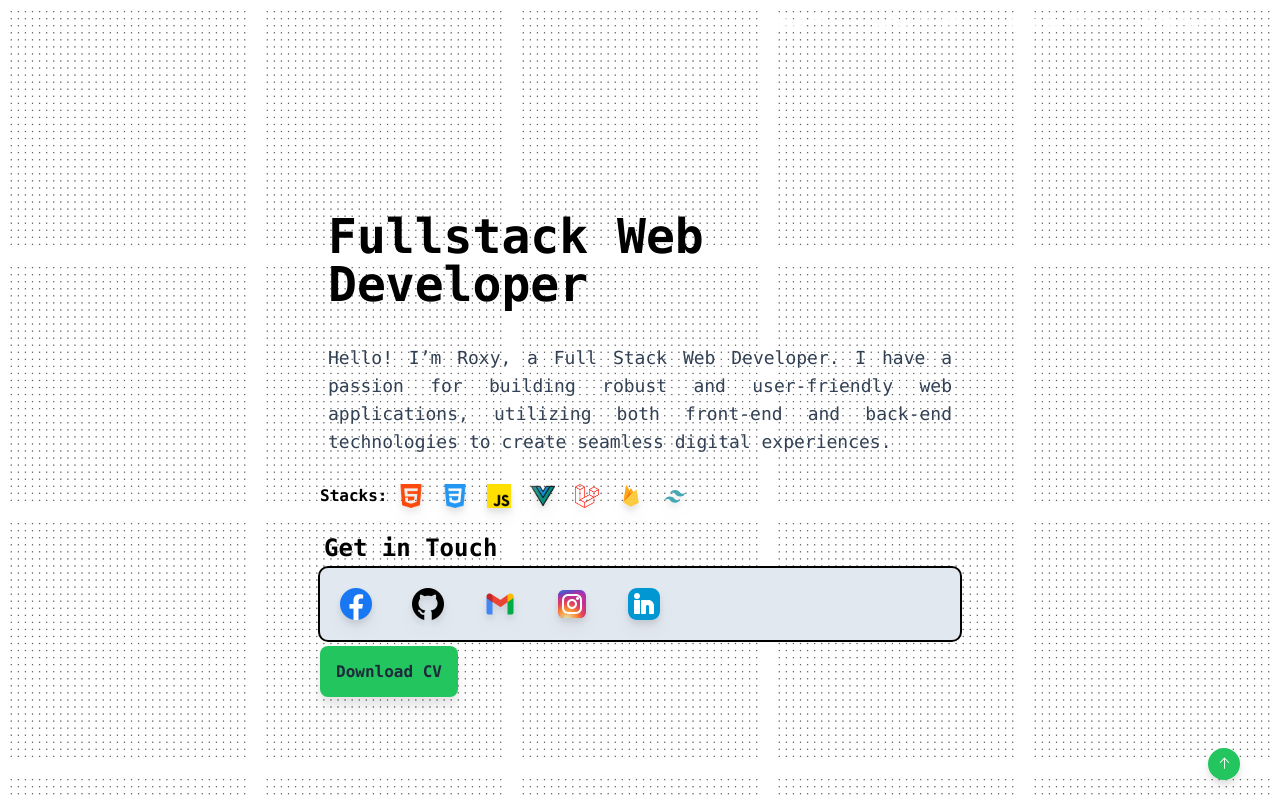
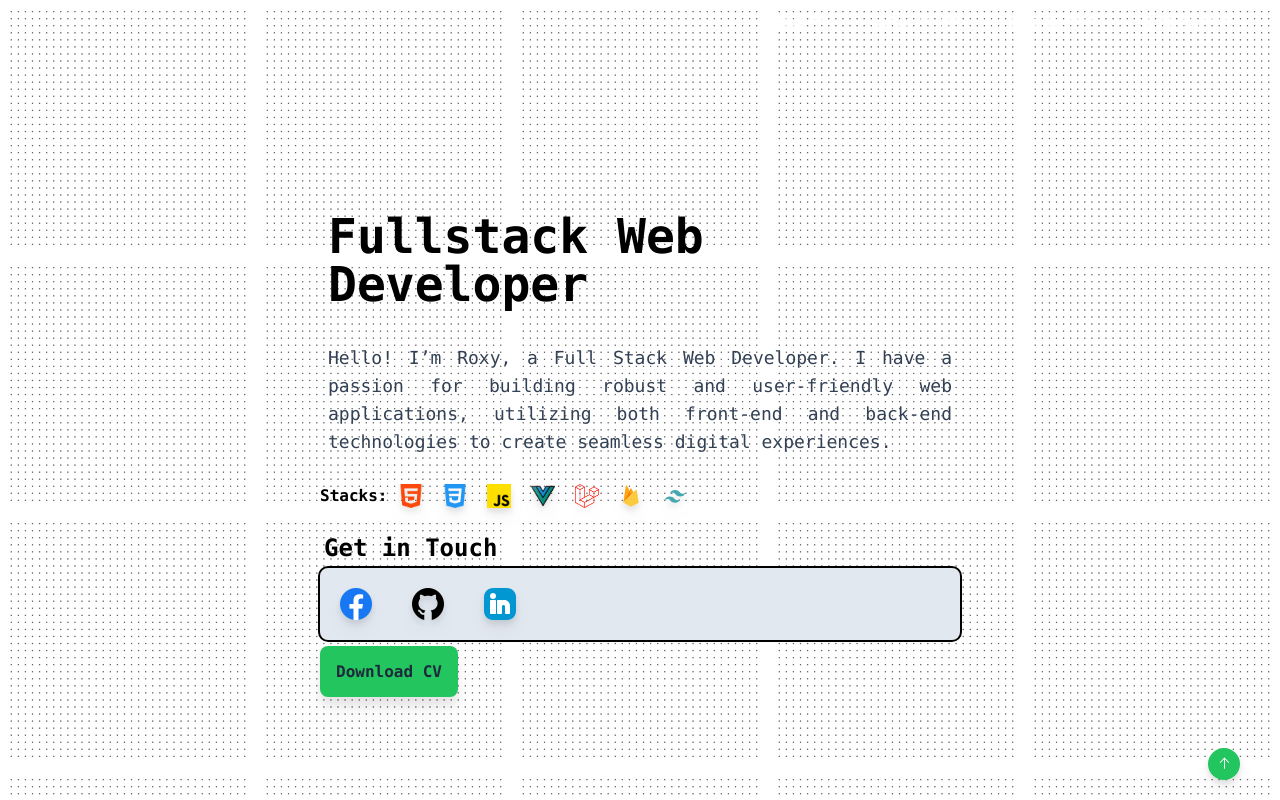
Before and after one commit to The-FerryMan1/portfolio, a website: page index.html in a window 1280 px wide. Drawn offline with Linux system fonts and the light colour scheme.

Commit message:
latest commit

```diff
--- a/index.html
+++ b/index.html
@@ -5,6 +5,7 @@
 <head>
     <meta charset="UTF-8">
     <meta name="viewport" content="width=device-width, initial-scale=1.0">
+    <link rel="shortcut icon" href="./src/r.png" type="image/x-icon">
     <link href="./src/output.css" rel="stylesheet">
     <script src="script.js" defer></script>
 </head>
@@ -27,11 +28,9 @@
                     <h2 class="text-lg font-semibold mb-5">Message me on:</h2>
                     <div
                         class="grid grid-flow-col p-5 space-x-10 place-items-start bg-slate-200 dark:bg-white rounded-lg *:size-[2rem] *:drop-shadow-lg ">
-                        <a href=""><img src="./src/facebook.png" alt="" class="hover:opacity-45 transition-all"></a>
-                        <a href=""><img src="./src/github.png" alt="" class="hover:opacity-45 transition-all"></a>
-                        <a href=""><img src="./src/new.png" alt="" class="hover:opacity-45 transition-all"></a>
-                        <a href=""><img src="./src/insta.svg" alt="" class="hover:opacity-45 transition-all"></a>
-                        <a href=""><img src="./src/linked.svg" alt="" class="hover:opacity-45 transition-all"></a>
+                        <a href="https://www.facebook.com/merced.roxy"><img src="./src/facebook.png" alt="" class="hover:opacity-45 transition-all"></a>
+                        <a href="https://github.com/The-FerryMan1"><img src="./src/github.png" alt="" class="hover:opacity-45 transition-all"></a>
+                        <a href="https://www.linkedin.com/in/mecrced-roxy-51b193328?utm_source=share&utm_campaign=share_via&utm_content=profile&utm_medium=android_app"><img src="./src/linked.svg" alt="" class="hover:opacity-45 transition-all"></a>
                     </div>
 
             </div>
@@ -120,11 +119,17 @@
                         <h3 class="sm:text-2xl text-md p-1 font-semibold dark:text-slate-300">Get in Touch</h3>
                         <div
                             class="flex overflow-auto w-full sm:p-5 p-2 space-x-10  bg-slate-200 dark:bg-white rounded-lg sm:*:size-[2rem] *:size-[1.5rem] *:drop-shadow-lg outline outline-2 outline-black dark:outline-slate-500">
-                            <a href=""><img src="./src/facebook.png" alt="" class="hover:opacity-45 transition-all"></a>
-                            <a href=""><img src="./src/github.png" alt="" class="hover:opacity-45 transition-all"></a>
-                            <a href=""><img src="./src/new.png" alt="" class="hover:opacity-45 transition-all"></a>
-                            <a href=""><img src="./src/insta.svg" alt="" class="hover:opacity-45 transition-all"></a>
-                            <a href=""><img src="./src/linked.svg" alt="" class="hover:opacity-45 transition-all"></a>
+
+                            <a href="https://www.facebook.com/merced.roxy"><img src="./src/facebook.png" alt=""
+                                    class="hover:opacity-45 transition-all"></a>
+                            <a href="https://github.com/The-FerryMan1"><img src="./src/github.png" alt=""
+                                    class="hover:opacity-45 transition-all"></a>
+                            <a
+                                href="https://www.linkedin.com/in/mecrced-roxy-51b193328?utm_source=share&utm_campaign=share_via&utm_content=profile&utm_medium=android_app"><img
+                                    src="./src/linked.svg" alt="" class="hover:opacity-45 transition-all"></a>
+
+
+
                         </div>
                     </div>
                     <div class="sm:ms-0 ms-2">
```
Also changed, not shown: src/letter-r.png (added), src/output.css, src/r.png (added).
